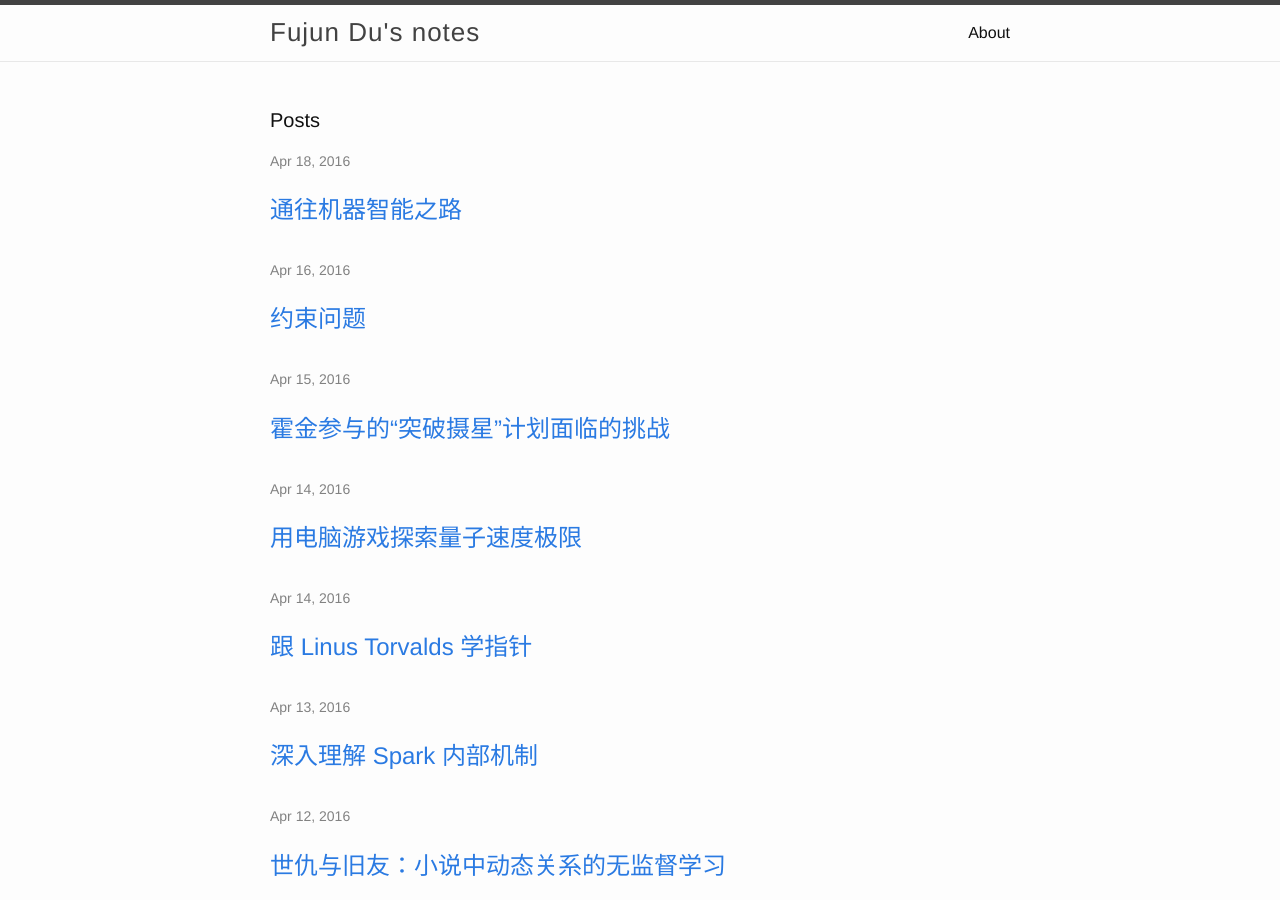
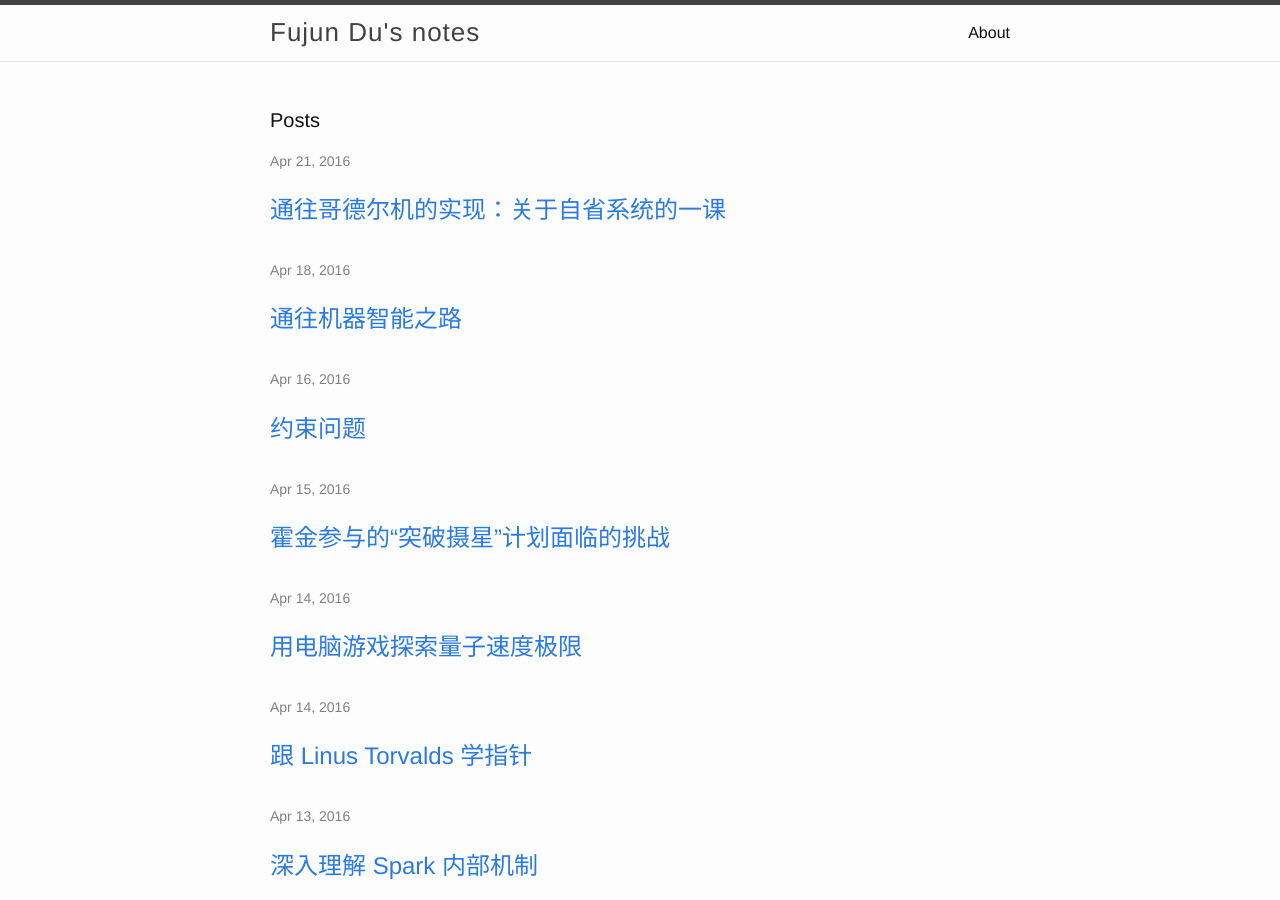
Before and after one commit to fjdu/fjdu.github.io, a Jekyll site: the page built from index.html, in a window 1280 px wide and 900 px high. Built offline with Jekyll 4.4.1, drawn with Linux system fonts in a browser that asks for light colours.

Commit message:
new articles

```diff
--- a/_layouts/page.html
+++ b/_layouts/page.html
@@ -1,6 +1,12 @@
 ---
 layout: default
 ---
+
+<script type="text/x-mathjax-config">
+MathJax.Hub.Config({
+  TeX: { equationNumbers: { autoNumber: "AMS" } }
+});
+</script>
 
 <script type="text/javascript" src="http://cdn.mathjax.org/mathjax/latest/MathJax.js?config=TeX-AMS-MML_HTMLorMML"> </script>
 
--- a/_layouts/post.html
+++ b/_layouts/post.html
@@ -1,6 +1,12 @@
 ---
 layout: default
 ---
+
+<script type="text/x-mathjax-config">
+MathJax.Hub.Config({
+  TeX: { equationNumbers: { autoNumber: "AMS" } }
+});
+</script>
 
 <script type="text/javascript" src="http://cdn.mathjax.org/mathjax/latest/MathJax.js?config=TeX-AMS-MML_HTMLorMML"> </script>
 
--- /dev/null
+++ b/_posts/2016-04-21-towards-godel-machine-implementation.markdown
@@ -0,0 +1,120 @@
+---
+layout: post
+title:  "通往哥德尔机的实现：关于自省系统的一课"
+date:   2016-04-21 Thu 21:52:40
+categories: artificial intelligence
+---
+
+作者：Bas R. Steunebrink and Jürgen Schmidhuber
+
+来自：Pei Wang (Ed.) & Ben Goertzel (Ed.), Theoretical Foundations of Artificial General Intelligence, 第十章
+
+<hr><p></p>
+
+<h2>摘要</h2>
+<p>
+近期，人们对自省系统 (self-reflective system) 的兴趣在人工广义智能 (Artificial General Intelligence; AGI) 的语境下复苏了。一个 AGI 系统应该有足够的智能来对其自身的代码进行推理，并且在它认为合适的地方修改代码，从而改进最初由人类程序员写的代码。一个相关的例子是哥德尔机 (Gödel Machine)，它利用一个证明搜索器 (proof searcher)---平行于它通常的解题任务---来寻找对自身的重写，并且它自己可以证明这种重写是有利的。显然，要在 AGI 系统中实现这种层次的自省会有许多技术挑战，但这些挑战中有许多并没有被广泛了解或领会。本文中我们回到自省的理论基础，并检视真的要实现一个自省 AGI 系统 (以及哥德尔机) 时面临的问题 (通常很微妙)。
+</p>
+
+<h2>引言</h2>
+<p>
+一个人工广义智能 (AGI) 系统很可能会需要自省的能力；也就是说，在系统运行的过程中检视和推断自身的代码并对其进行综合修改。这是因为人类程序员不像有能力写出完全预先决定好的、不需要调节的程序来满足广义智能的要求。当然，自我修改可以有多种形式，从简单地通过机器学习技术调节几个参数，到对自身正在运行的代码有完全的读写权限的系统。本文中我们考虑迈向第二种极端---方法是构建一个编程语言以及一个允许对内部构造以安全和容易理解的方式进行完全省察和操纵的解释器---在技术上意味着什么。
+</p>
+
+<p>
+能够省察和操纵自身代码不新鲜；事实上，在早期计算机内存很有限且昂贵的时候这是标准做法。但是，近些时间，不再鼓励使用自我修改的程序了，因为人类程序员很难掌控自我修改的所有后果 (特别是在大的时间跨度下)，使得这么做倾向于引入错误。结果就是，很多现代 (高级) 语言严格限制对内部构造 (比如调用栈) 的存取，或者干脆禁止。但是有两个原因让我们不应该永远禁止自我修改的程序。第一，仍然有可能发明一种允许写出安全且容易理解的自我修改程序的语言。第二，如今自动推理系统越来越成熟，考察让机器——而不是人类程序员——基于对其自身代码的自动推理去做所有自我修改，是有价值的。
+</p>
+
+<p>
+做为上面第二个动机的实体化的一个例子，我们考虑哥德尔机，这样我们对自省的技术讨论会有的放矢一些。完全的自指哥德尔机是一个在某种意义上理论最优的通用人工智能。它可以与某些一开始未知、部分可观测的环境发生相互作用，来解决任何用户定义的计算任务，方法是让累积的未来效用的期望最大化。初始的算法不是硬植入的；它可以完全重写自身而没有除了可计算性之外任何实质上的限制，前提是初始算法要包含一个证明搜索器，这个搜索器能先证明重写是有用的，依据是考虑了有限计算资源的形式化效用函数。可以证明这种途径的自我修改对于初始效用函数 (比如强化学习的奖励函数) 来说是全局最优的，与此对比的是哥德尔关于可证明性的周知的基本限制。
+</p>
+
+<p>
+下一节我们给出哥德尔机概念的描述，这提供了之后讨论自省系统的语境。上面已经指出，哥德尔机的实现要求系统能够对当前正在运行的程序作出任意修改。但这是什么意思？什么是一个修改，修改有多大的任意性，以及一个运行的程序长什么样？我们会看到这些都不是平凡问题，涉及到一些微妙而重要的问题。本文提供这些问题的综述以及克服办法。
+</p>
+
+<h2>哥德尔机的概念</h2>
+<p>
+可以把哥德尔机堪称由两部分组成的程序。第一部分我们称为求解器，可以是任何解决问题的程序。为了讲述的清晰，我们假定求解器是个与外部环境交互的强化学习 (RL) 程序。这让我们方便决定效用 (使用 RL 的奖励函数)，这在后面是个重要话题。但一般来说，对求解器没有限制。第二部分我们称为搜索器，是一个以可证明的最优方式改进整个哥德尔机的程序。搜索器是本节的主要话题。
+</p>
+
+<p>
+哥德尔机的搜索器有一个计算这机器累积未来效用的期望值的函数。这个效用函数被用来构造目标定理；也就是说，哥德尔机会进行自我修改，仅当可证明这么做有用时。下面会看到，目标定理准确指定了何时重写是有用的。
+</p>
+
+<p>
+基本来说，决定累积未来效用期望值的函数 (记为\(u\)) 是所有未来时间点的奖励之和。这里时间点不是指时钟滴答，而是对基本指令的执行。事实上，每个指令要花时间来执行，所以如果我们能找到办法来明确表示未来将要执行的指令，我们自动有了开向未来时间的窗口。对于这种表示，一个明显的选择是延续 (continuation)，一个在基于 \(\lambda\)-计算的程序语言里被研究得很好的概念。直观地讲，一个延续可以被看成调用栈的反面；不是给出“我们来自哪里”，一个延续显式给出的是“下面将发生什么”。注意到除了最简单的情况之外，一个延续只会被部分展开。比如，假设当前的延续是 <code> { A(); if B() then C() else D() } </code>; 这个延续指出下一件要做的事情是展开 <code>A</code> 并执行其内容，然后执行条件语句，这意味着 <code>B</code> 会先被展开，然后根据其结果，<code>C</code> 或 <code>D</code> 之一被展开。在 <code>B</code> 执行之前是不清楚 <code>C</code> 或 <code>D</code> 要不要执行的；所以在知道 <code>B</code> 的结果之前展开它们没有意义。
+</p>
+
+<p>
+下面我们用一致的下标来表示一个元素在何处被编码。\(u\) 是二元函数，\(u_{\bar{s}}(s, c)\)，代表的是在 \(s\) 状态下运行延续\(c\) 的累计未来效用期望。这里 \(\bar{s}\) 是评估态 (evaluating state; \(u\) 编码的地方)，而 \(s\) 是被评估的态 (evaluated state)。考虑 \(u\) 的具体定义就清楚为什么作出这种区分了
+\begin{equation}
+    u_{\bar{s}}(s,c) = \mathbb{E}_{\mu_s,M_s}\left[u'\right]
+    \ \text{而}\ u'(env) = r_{\bar{s}}(s, env) + \mathbb{E}_{\kappa_c,K_c}\left[u_{\bar{s}} | env\right]
+    \label{eq_usbar}
+\end{equation}
+如下标标出的，外部环境的 \(M\) 表示在 \(s\) 内编码，因为哥德尔机的所有知识必须被 \(s\) 编码。为了清楚，让 \(M\) 是一个位串组成的集合，每个组成哥德尔机容许的可能环境的一个表示。\(\mu\) 是从 \(M\) 到概率的映射，也在 \(s\) 内编码。\(c\) 不止是编码将来会被执行的指令的 (部分展开的) 表示，而且编码了集合 \(K\)，\(K\) 是状态-延续对的集合，代表执行 \(c\) 的第一个指令后所有可能的下一步的状态和延续； \(c\) 还编码了从 \(K\) 到概率的映射 \(\kappa\)。所以 \(\mu\) 和 \(\kappa\) 分别是样本空间 \(M\) 和 \(K\) 上的 (离散) 概率分布。\(r_{\bar{s}}(s, env)\) 决定在环境 \(env\) 里状态 \(s\) 是否是有利的。比如，在求解器 (是 \(s\) 的一部分) 是个 RL 程序的情况，\(r_{\bar{s}}(s, env)\) 仅当在 \(s\) 代表刚刚执行一个接收输入的指令后的状态时才不是 0。最后，\(\mathbb{E}_{\kappa_c,K_c}\left[u_{\bar{s}} | env\right]\) 对 \(u\) 递归，相应的态和延续来自执行延续 \(c\) 里的下一条指令。
+</p>
+
+<p>
+关键的一点是要注意到 \(u\) 和 \(r\) 是来自评估态 \(\bar{s}\)，而不是被评估态 \(s\)。后一种做法会破坏哥德尔机的全局最优性，因为那样的话它将能以任何方式 (包括有害的方式) 重写其效用函数。因此，起初的、未被改动的效用函数 \(\bar{s}\) 应该被先用来证明重写是有用的。与此对照，\(\mu\) 和 \(M\) 是来自 \(s\)，因为对于任何有点意思的哥德尔机，\(c\) 会同时限制影响外部环境的指令 (比如输出给行动器)，以及据此更新外部环境 (在 \(s\) 内编码) 的内部模型的指令。类似地，\(\kappa\) 和 \(K\) 取自 \(c\)，因为每次执行指令后延续必定变化，导致 \(\kappa\) 和 \(K\) 的更新。
+</p>
+
+<p>
+还要注意到 \(u\) 这个函数是递归的。方程 \eqref{eq_usbar} 中，一个哥德尔机的生命在延续样本 \(K_c\) 为空时中止。在那个情况，\(\mathbb{E}_{\kappa_c,K_c}\left[u_{\bar{s}} | env\right]\) 是零而对 \(u\) 的递归停止。但是，在最常见的情形，指令是决定论性的，比如 \(K_c=\left\{(s',c')\right\}\)。这时 \eqref{eq_usbar} 简化为 \(u_{\bar{s}}(s,c) = \mathbb{E}_{\mu_s,M_s}\left[r_{\bar{s}}(s,\cdot)\right] + u_{\bar{s}}(s',c')\)。于是对于决定论性的状态转换，累积未来效用的期望值约简到对后续状态预期奖励的求和。但是比如在 RL 的设定下，即便那些期望收益一般也都是零，因为多数指令不涉及从环境中接收信息 (而这在 RL 中一般是奖励的来源)。
+</p>
+
+<p>
+我们现在可以介绍目标定理 (target theorem) 了；它是基于效用函数 \(u\) 的。让 \(s\) 表示在某个时间 \(t\) 之前的一个预期未来状态。进一步，让 \(c^\ast = \left\{wait_until(t); switchprog()\right\}\) 表示一直等待直到时间 \(t\) 的延续 (比如，通过不断调用一个基本时钟函数只到返回的时间大于或等于 \(t\))，之后执行 \(switchprog\)，而这个程序会检查并修改 \(s\) 的任何部分。现在 \(u_{\bar{s}}(s,c^\ast)\) 告诉我们在时刻 \(t\) 在 \(s\) 态上执行 \(switchprog\) 的期望累积未来效用是什么。如果这个效用大于不转换 (switch) 的预期累积未来效用，则这个哥德尔机必须在 \(t\) 时刻执行转换。这样，搜索器的目的是要找到一个状态 \(s\)，一个时刻 \(t\)，以及一个不接收自变量 (nullary) 的子程序 \(switchprog\)，使得 \(\mathfrak{tt}_{\bar{s}}(s, t, switchprog)\) 成立，这里：
+\begin{equation}
+    \mathfrak{tt}_\bar{s}(s, t, switchprog) = \left[ u_\bar{s}(s, \left\{wait_until_s(t); switchprog()\right\}) {>} u_\bar{s}(s, \left\{scheduler_s()\right\})\right]
+\end{equation}
+这里 \(scheduler\) 是让哥德尔机的求解器和搜索器交织起来的子程序。因此 \(\left\{scheduler_s()\right\}\) 表示从 \(s\) 态出发“照常继续”的延续 (包括搜索新的 \(switchprog\))。注意，由于 \(switchprog\) 可能会重写调度器，它必须在其最后一条指令启动一个新的调度器 (如果有必要)，或者简单地启动旧调度器 (如果没有被改变的话)。
+</p>
+
+<p>
+有两种使用这个目标定理来找到可被证明有用的自我修改：(1) 生成候选 \(switchprog\) (比如，一个执行优化技术 (也被前沿的编译器使用) 的程序)，生成一个转换时间 \(t\)——\(t\) 不早于评估运行 \(switchprog\) 的效用所需要的时间，以及为当前状态 \(s\) 生成一个拷贝 \(\bar{s}\)；然后在 \(s\) 上运行由 \(\mathfrak{tt}\) 指定的两个延续 (这是安全的，因为 \(s\) 相当于一个沙盒)，直到可以确认那个不等式是否成立，或者直到时间超过 \(t\)；如果不等式不成立或者超时，那么生成一个新的 \(switchprog\) 然后重来；否则，把当前状态与 \(s\) 交换，等待直到时间 \(t\) 然后执行 \(switchprog\)。(2) 从一个公理系统出发生成定理 (或者产生可以计算定理的程序)，测试它们与 \(\mathfrak{tt}\) 的等价性。第一种方法可被视为自顶向下证明 \(\mathfrak{tt}\) 的方法，而第二种是从下往上的。混合的方法也是可能的，所以这种对目标定理的描述允许一系列可能的哥德尔机实现。
+</p>
+
+<p>
+为了让哥德尔机就算在第一次自我改写之前就是渐进最优的，可以把它初始化为 Hutter 的 Hsearch 算法，一种对所有良好定义问题的非自指但渐进最快的算法，其中使用了硬植入的蛮力证明搜索器并忽略了证明搜索的成本。给定这样的问题，哥德尔机可能会决定把 Hsearch 替换为更快的方法从而减小恒定开销，但就算不能减小，其性能也不会比渐进最优差。
+</p>
+
+<p>
+解释了一个需要自省的系统的例子，下面我们继续解释获得自省的技术方面。
+</p>
+
+<h2>自省系统的理论基础</h2>
+
+<p>
+</p>
+
+<p>
+</p>
+
+<p>
+</p>
+
+<h3>基础 \(\lambda\)-运算</h3>
+<p>
+</p>
+
+<h3>常数，条件，副作用，引用</h3>
+<p>
+</p>
+
+<h2>嵌套的元循环评估器</h2>
+<p>
+</p>
+
+<h2>函数式自省系统</h2>
+<p>
+</p>
+
+<h2>讨论</h2>
+<p>
+</p>
+
+<h2>附录：本文用到的符号</h2>
+<p>
+</p>
```
Also changed, not shown: 1 other file.
